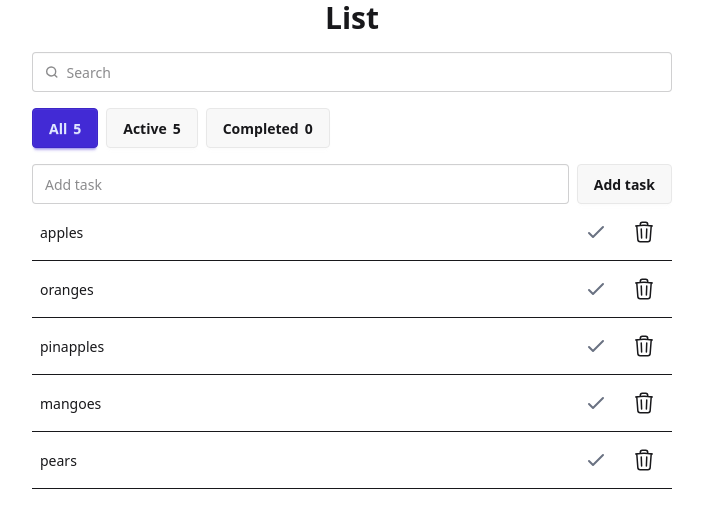
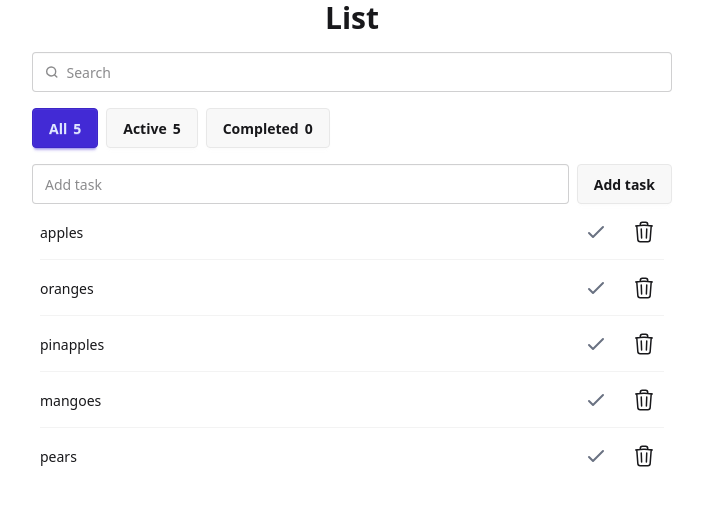
Before and after one commit to VHelloKittyV/filters-pg, a React (Vite) app: page / in a window 1280 px wide. Shown: the top 528 px of the page, without its empty margins (288-991 px from the left). Built offline with nearby package versions, Linux system fonts and the light colour scheme.

Commit message:
remove border

```diff
--- a/src/App.jsx
+++ b/src/App.jsx
@@ -88,7 +88,7 @@ const ListTask = ({ tasks, onDelete, onComplete }) => {
   return (
     <ul className="list">
       {tasks.map((task) => (
-        <li key={task.id} className="flex justify-between items-center p-2 border-b">
+        <li key={task.id} className="flex justify-between items-center p-2  list-row">
           <span className={`${task.isCompleted ? "line-through text-gray-400" : ""}`}>
             {task.name}
           </span>
```
